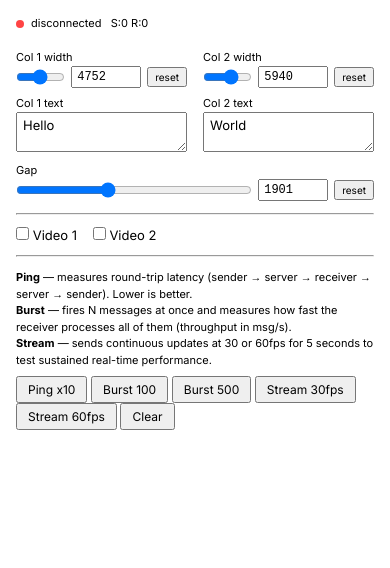
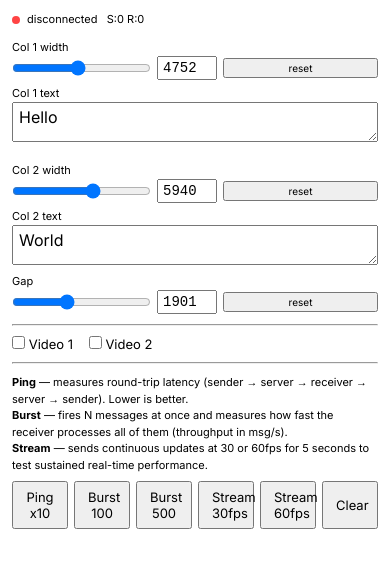
Before and after one commit to jonasjohansson/aspace-elite, a website: page sender.html in a window 390 px wide. Drawn offline with nearby package versions, Linux system fonts and the light colour scheme; no server answers.

Commit message:
Make sender responsive for phone viewport
Co-Authored-By: Claude Opus 4.6 <noreply@anthropic.com>

```diff
--- a/sender.html
+++ b/sender.html
@@ -7,24 +7,28 @@
 <title>Sender</title>
 <style>
   * { margin: 0; padding: 0; box-sizing: border-box; }
-  body { font-family: 'Inter', sans-serif; padding: 16px; font-size: 13px; }
-  label { display: block; margin: 8px 0 2px; font-size: 11px; }
+  body { font-family: 'Inter', sans-serif; padding: 12px; font-size: 13px; min-height: 100vh; display: flex; flex-direction: column; }
+  label { display: block; margin: 6px 0 2px; font-size: 11px; }
   input[type="range"] { width: 100%; }
-  textarea { width: 100%; padding: 4px 6px; font-family: inherit; font-size: 13px; height: 40px; resize: vertical; }
-  .row { display: flex; gap: 16px; }
-  .col { flex: 1; }
+  textarea { width: 100%; padding: 4px 6px; font-family: inherit; font-size: 16px; height: 40px; resize: vertical; }
+  .row { display: grid; grid-template-columns: 1fr 1fr; gap: 12px; }
   .val { font-family: monospace; font-size: 11px; }
-  input[type="number"] { width: 70px; font-family: monospace; font-size: 12px; padding: 2px 4px; }
+  input[type="number"] { width: 60px; font-family: monospace; font-size: 14px; padding: 2px 4px; }
   .width-row { display: flex; align-items: center; gap: 6px; }
   .width-row input[type="range"] { flex: 1; }
   .reset { font-size: 10px; cursor: pointer; padding: 2px 6px; }
-  .status { margin-bottom: 12px; font-size: 11px; }
+  .status { margin-bottom: 8px; font-size: 11px; }
   .dot { display: inline-block; width: 8px; height: 8px; border-radius: 50%; background: #f44; vertical-align: middle; margin-right: 4px; }
   .dot.on { background: #4f4; }
-  hr { margin: 12px 0; }
-  button { padding: 4px 10px; cursor: pointer; font-size: 12px; font-family: inherit; }
+  hr { margin: 10px 0; }
+  button { padding: 6px 12px; cursor: pointer; font-size: 13px; font-family: inherit; }
   .checks label { display: inline; margin-right: 12px; font-size: 13px; }
-  #results { font-family: monospace; font-size: 11px; padding: 8px; margin-top: 8px; max-height: 150px; overflow-y: auto; white-space: pre-wrap; }
+  .btn-grid { display: flex; flex-wrap: wrap; gap: 6px; }
+  #results { font-family: monospace; font-size: 11px; padding: 8px; margin-top: 8px; flex: 1; min-height: 80px; overflow-y: auto; white-space: pre-wrap; }
+  @media (max-width: 480px) {
+    .row { grid-template-columns: 1fr; }
+    button { flex: 1; min-width: 0; }
+  }
 </style>
 </head>
 <body>
@@ -72,7 +76,7 @@
 <b>Burst</b> — fires N messages at once and measures how fast the receiver processes all of them (throughput in msg/s).<br>
 <b>Stream</b> — sends continuous updates at 30 or 60fps for 5 seconds to test sustained real-time performance.
 </p>
-<div>
+<div class="btn-grid">
   <button onclick="ping()">Ping x10</button>
   <button onclick="burst(100)">Burst 100</button>
   <button onclick="burst(500)">Burst 500</button>
```
